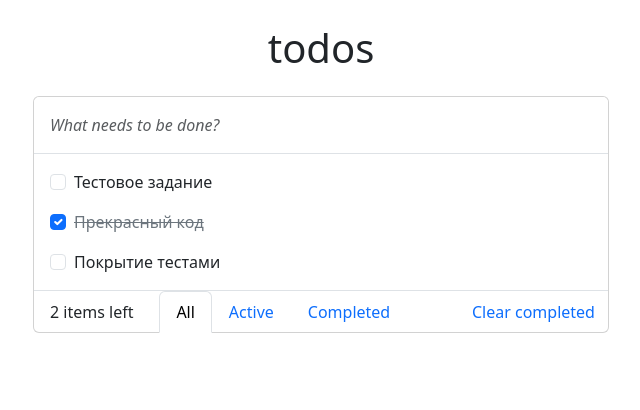
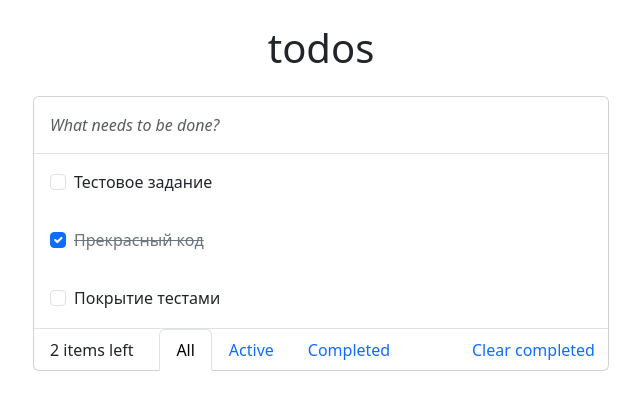
Before and after one commit to VladBrok/frontend-intern-test-task, a React (Vite) app: page / in a window 1280 px wide. Shown: the top 410 px of the page, without its empty margins (319-959 px from the left). Built offline with nearby package versions, Linux system fonts and the light colour scheme.

Commit message:
add :hover styles for TodoItem

```diff
--- a/src/components/TodoItem/TodoItem.css
+++ b/src/components/TodoItem/TodoItem.css
@@ -1,3 +1,8 @@
+.todo-item__container:hover {
+  cursor: pointer;
+  background-color: var(--bs-gray-200);
+}
+
 .todo-item_done > .form-check-label {
   text-decoration: line-through;
   color: var(--bs-secondary);
--- a/src/components/TodoItem/TodoItem.tsx
+++ b/src/components/TodoItem/TodoItem.tsx
@@ -22,7 +22,10 @@ export default function TodoItem({ todo, update }: ITodoItemProps) {
   };
 
   return (
-    <div className="my-3 ms-3" onClick={handleContainerClick}>
+    <div
+      className="todo-item__container py-3 ps-3"
+      onClick={handleContainerClick}
+    >
       <FormCheck
         checked={todo.isDone}
         type="checkbox"
```
Also changed, not shown: 1 other file (tests, documents, lock files or other folders).
